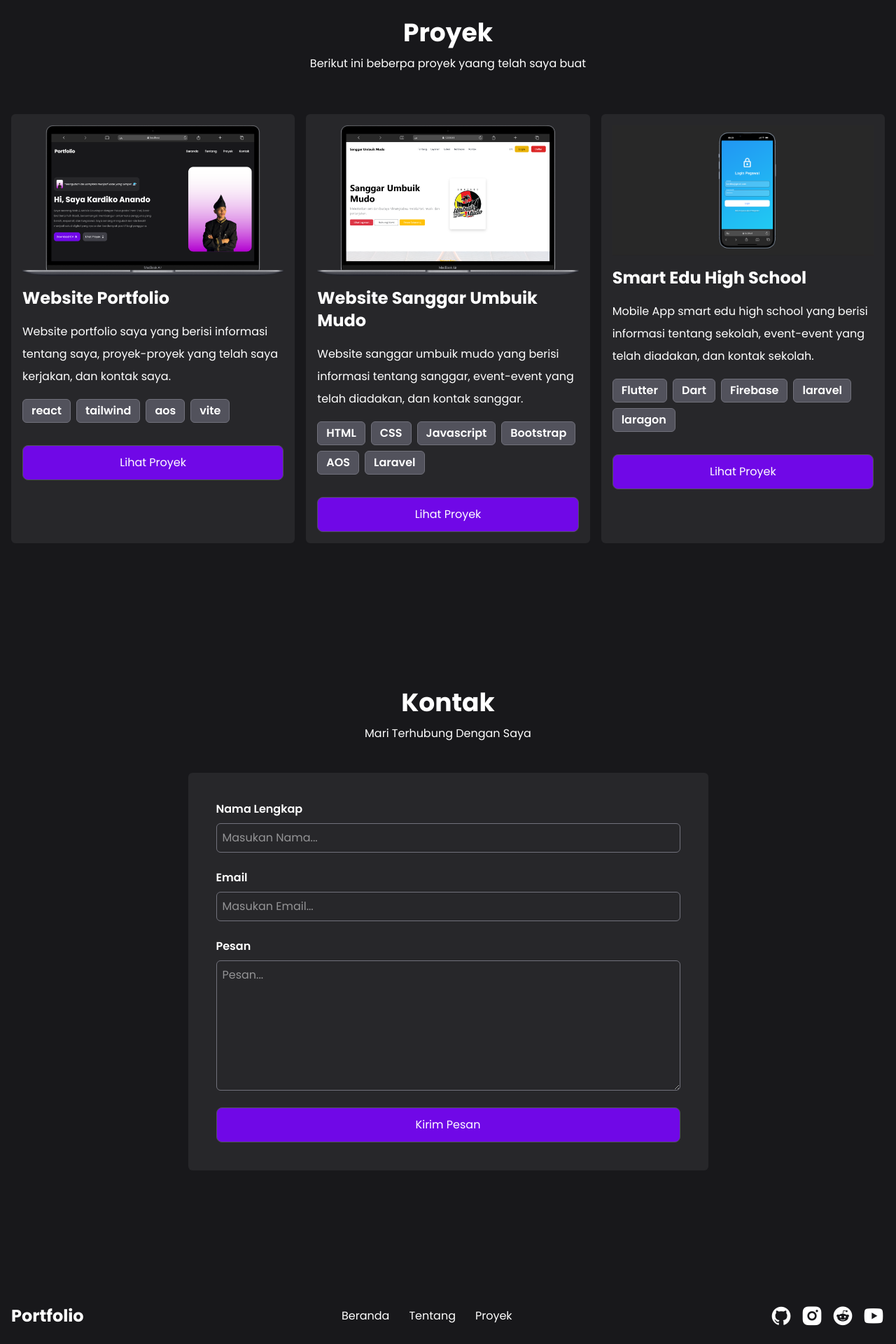
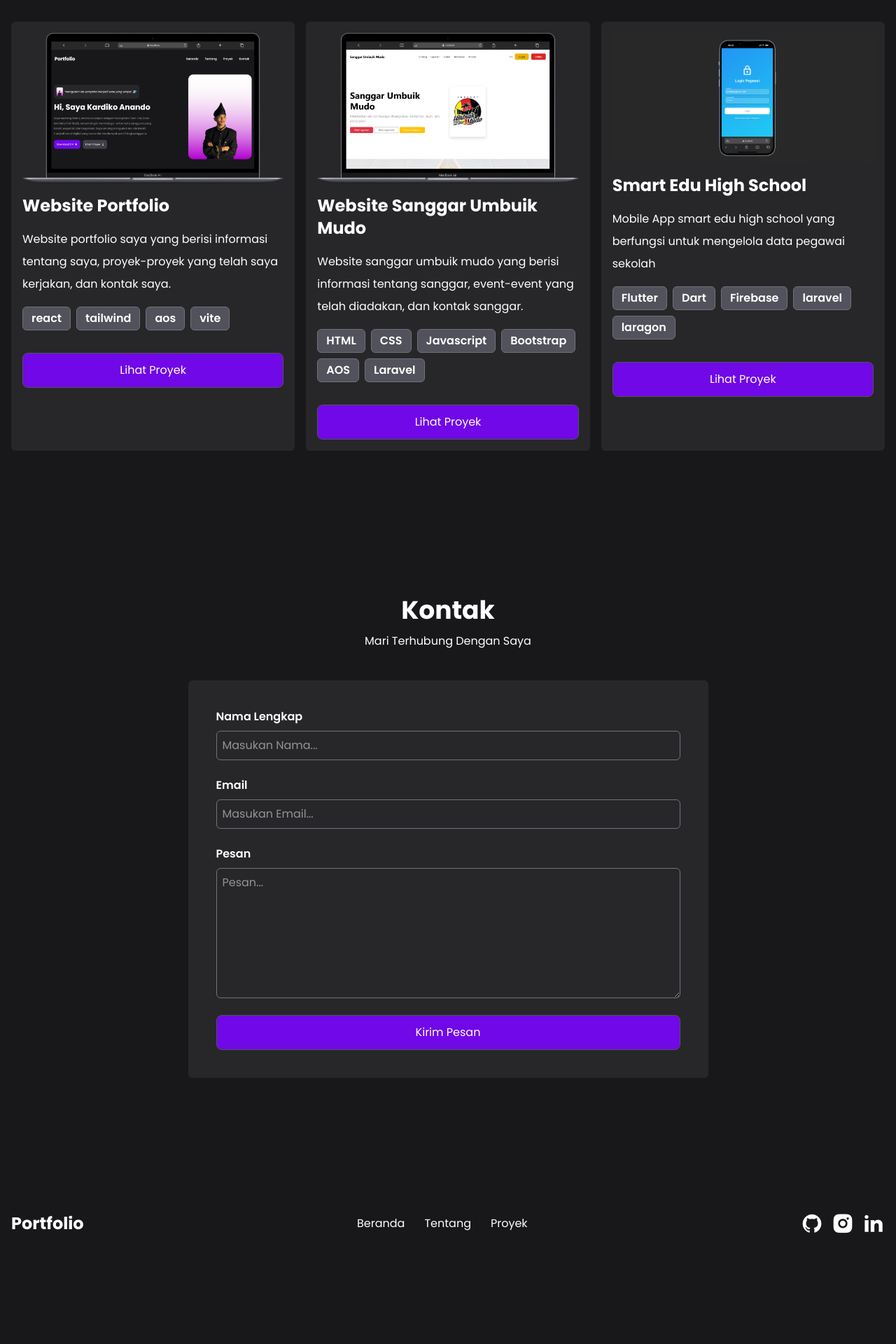
Before and after one commit to TRKA234/portfolio, a React (Vite) app: page / in a window 1280 px wide. Shown: the part 2021-3941 px from the top of the page at 70% size. After the commit the page ends 3809 px from the top, so only its background shows below. Built offline with nearby package versions, Linux system fonts and the light colour scheme.

Commit message:
Update image size in App component, modify project descriptions and links in data.js, and enhance social media links in Footer component

```diff
--- a/src/App.jsx
+++ b/src/App.jsx
@@ -45,7 +45,7 @@ function App() {
         <img
           src={DataImage.HeroImage}
           alt="Hero Image"
-          className="w-[400px] md:ml-auto animate__animated animate__fadeInUp animate__delay-4s rounded-4xl"
+          className="w-[300px] md:ml-auto animate__animated animate__fadeInUp animate__delay-4s rounded-4xl"
           loading="lazy"
         />
       </div>
--- a/src/components/Footer.jsx
+++ b/src/components/Footer.jsx
@@ -8,17 +8,14 @@ const Footer = () => {
         <a href="#proyek">Proyek</a>
       </div>
       <div className="flex items-center gap-3">
-        <a href="#">
+        <a href="https://github.com/TRKA234/">
           <i className="ri-github-fill ri-2x"></i>
         </a>
-        <a href="#">
+        <a href="https://www.instagram.com/kar_anando/">
           <i className="ri-instagram-fill ri-2x"></i>
         </a>
-        <a href="#">
-          <i className="ri-reddit-fill ri-2x"></i>
-        </a>
-        <a href="#">
-          <i className="ri-youtube-fill ri-2x"></i>
+        <a href="https://www.linkedin.com/in/kardiko-anando/">
+          <i className="ri-linkedin-fill ri-2x"></i>
         </a>
       </div>
     </div>
--- a/src/data.js
+++ b/src/data.js
@@ -141,16 +141,16 @@ export const listProyek = [
     desk: "Website sanggar umbuik mudo yang berisi informasi tentang sanggar, event-event yang telah diadakan, dan kontak sanggar.",
     tools: ["HTML", "CSS", "Javascript", "Bootstrap", "AOS", "Laravel"],
     dad: "300",
-    link: "https://github.com/TRKA234/sanggar_umbuik_mudo.git",
+    link: "https://github.com/TRKA234/sanggar_umbuik_mudo/",
   },
   {
     id: 3,
     gambar: Proyek3,
     nama: "Smart Edu High School",
-    desk: "Mobile App smart edu high school yang berisi informasi tentang sekolah, event-event yang telah diadakan, dan kontak sekolah.",
+    desk: "Mobile App smart edu high school yang berfungsi untuk mengelola data pegawai sekolah",
     tools: ["Flutter", "Dart", "Firebase", "laravel", "laragon"],
     dad: "400",
-    link: "https://github.com/TRKA234/smartedu_high_school",
+    link: "https://github.com/TRKA234/smartedu_high_school/",
   },
   // {
   //   id: 3,
```
